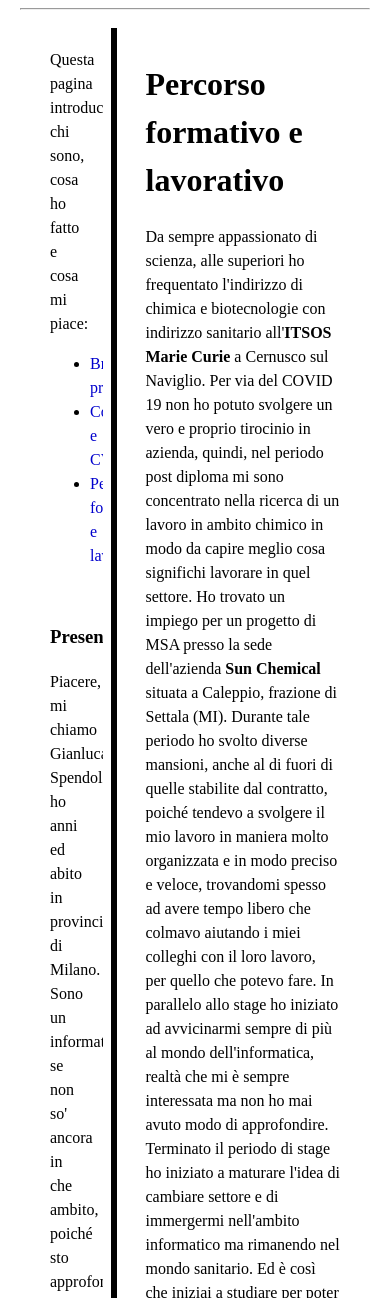
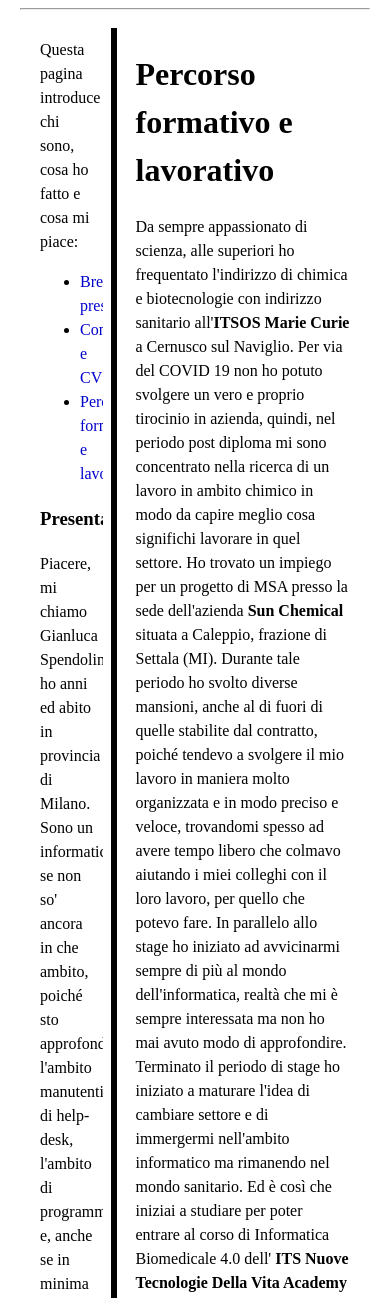
Before and after one commit to GianlucaSpendolini/GianlucaSpendolini.github.io, a PHP site: page /about.html in a window 390 px wide. Shown: the part 106-1404 px from the top of the page. Run offline with PHP 8.4, Linux system fonts and the light colour scheme.

Commit message:
prova correzione media q -g

```diff
--- a/Static/css/style.css
+++ b/Static/css/style.css
@@ -19,7 +19,7 @@
 }
 
 /* Consiglio di Chat GPT-4 */
-@media (max-width: 768px) {
+/*@media screen and (max-width: 768px) {*/
     /*header nav {
         justify-content: space-between;
         padding-left: 10px;
@@ -32,7 +32,7 @@
         align-items: center;
     }*/
 
-    main div {
+    /*main div {
         padding: 10px;
     }
 
@@ -42,7 +42,7 @@
         flex-direction: column;
         justify-content: center;
     }
-}
+}*/
 
 aside {
     padding: 10px;
```
